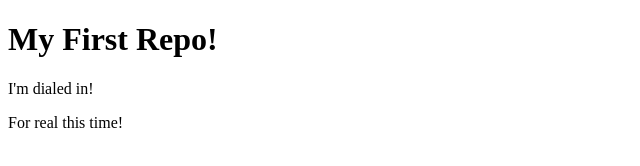
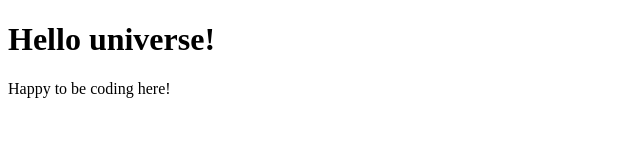
Before and after one commit to Karla-Med/my-first-repo, a plain HTML site: page index.html in a window 1280 px wide. Shown: the whole page, without its empty margins (0-640 px from the left). Drawn offline with Linux system fonts and the light colour scheme.

Commit message:
inital commit

```diff
--- a/index.html
+++ b/index.html
@@ -6,8 +6,7 @@
   <title>Document</title>
 </head>
 <body>
-  <h1>My First Repo!</h1>
-  <p>I'm dialed in!</p>
-  <p>For real this time!</p>
+  <h1>Hello universe!</h1>
+  <p>Happy to be coding here!</p>
 </body>
 </html>
```
Also changed, not shown: style.css (added).
